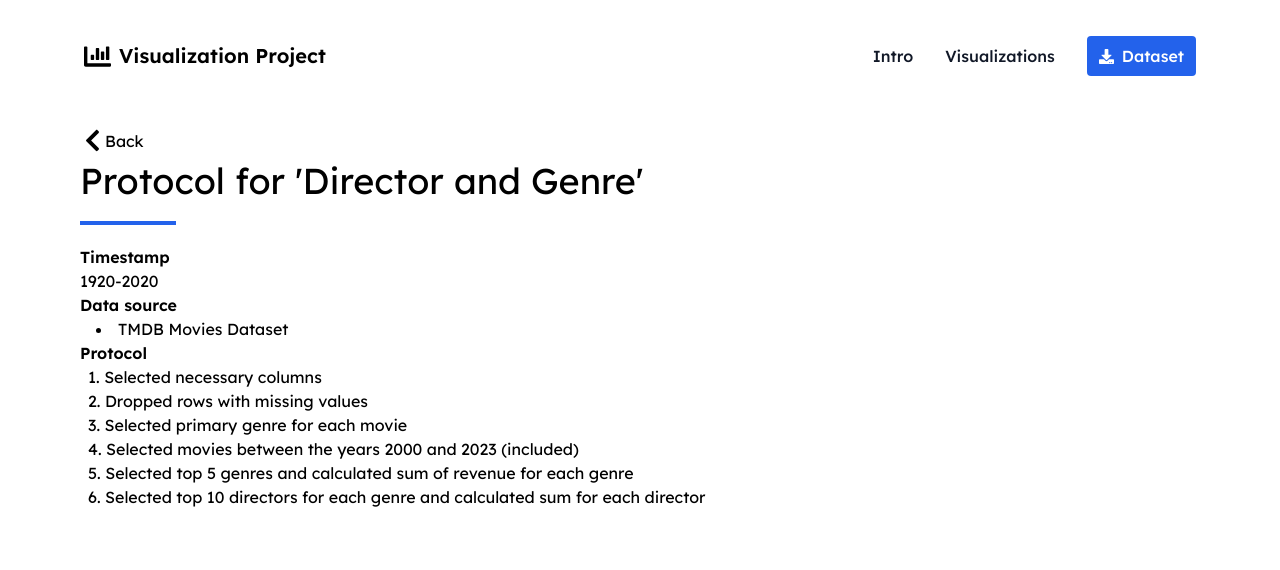
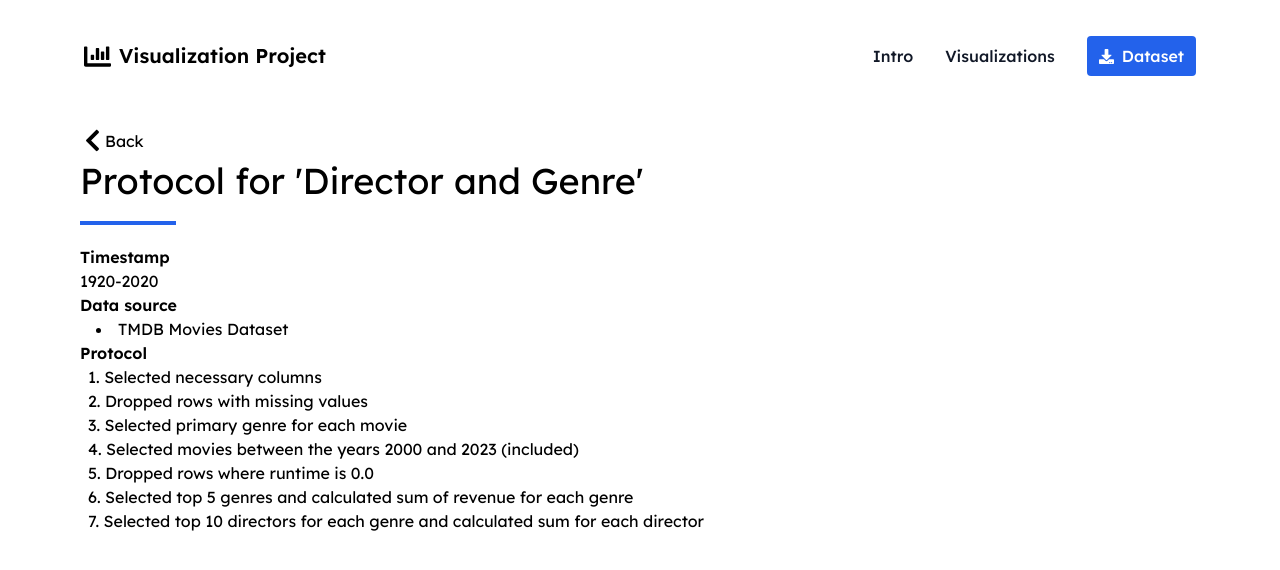
Before and after one commit to SamHufkens/data_vis_project_website, a React (Vite) app: page /protocol2 in a window 1280 px wide. Shown: the top 570 px of the page. Built offline with nearby package versions, Linux system fonts and the light colour scheme.

Commit message:
changed website

```diff
--- a/src/pages/HomePage.tsx
+++ b/src/pages/HomePage.tsx
@@ -33,7 +33,7 @@ const HomePage = () => {
         sandbox="allow-same-origin allow-forms allow-scripts allow-downloads allow-popups allow-popups-to-escape-sandbox allow-top-navigation-by-user-activation"
       ></iframe>
       ),
-      link_to_dataset: "https://drive.google.com/file/d/1pCSezlJmi1oEu9icgm-IVzZVUADN1Tks/view?usp=sharing",
+      link_to_dataset: "https://drive.google.com/file/d/1TjyO3f3FYkXn-qiEyqQzPMOzFB4xvKE_/view?usp=sharing",
       link_to_protocol: "/protocol1",
     },
     {
@@ -50,7 +50,7 @@ const HomePage = () => {
         sandbox="allow-same-origin allow-forms allow-scripts allow-downloads allow-popups allow-popups-to-escape-sandbox allow-top-navigation-by-user-activation"
       ></iframe>
       ),
-      link_to_dataset: "https://drive.google.com/file/d/1pCSezlJmi1oEu9icgm-IVzZVUADN1Tks/view?usp=sharing",
+      link_to_dataset: "https://drive.google.com/file/d/1TjyO3f3FYkXn-qiEyqQzPMOzFB4xvKE_/view?usp=sharing",
       link_to_protocol: "/protocol2",
     },
     {
@@ -67,7 +67,7 @@ const HomePage = () => {
         sandbox="allow-same-origin allow-forms allow-scripts allow-downloads allow-popups allow-popups-to-escape-sandbox allow-top-navigation-by-user-activation"
         ></iframe>
       ),
-      link_to_dataset: "https://drive.google.com/file/d/1pCSezlJmi1oEu9icgm-IVzZVUADN1Tks/view?usp=sharing",
+      link_to_dataset: "https://drive.google.com/file/d/1TjyO3f3FYkXn-qiEyqQzPMOzFB4xvKE_/view?usp=sharing",
       link_to_protocol: "/protocol3",
     },
     {
@@ -84,7 +84,7 @@ const HomePage = () => {
         sandbox="allow-same-origin allow-forms allow-scripts allow-downloads allow-popups allow-popups-to-escape-sandbox allow-top-navigation-by-user-activation"
         ></iframe>
       ),
-      link_to_dataset: "https://drive.google.com/file/d/1pCSezlJmi1oEu9icgm-IVzZVUADN1Tks/view?usp=sharing",
+      link_to_dataset: "https://drive.google.com/file/d/1TjyO3f3FYkXn-qiEyqQzPMOzFB4xvKE_/view?usp=sharing",
       link_to_protocol: "/protocol4",
     }
   ]
--- a/src/pages/ProtocolPage1.tsx
+++ b/src/pages/ProtocolPage1.tsx
@@ -38,8 +38,9 @@ function ProtocolPage1() {
                 <li>2. Dropped rows with missing values</li>
                 <li>3. Selected primary genre for each movie</li>
                 <li>4. Selected movies between the years 2000 and 2023 (included)</li>
-                <li>5. Grouped data by release year</li>
-                <li>6. Calculated sum of box office for each year</li>
+                <li>5. Dropped rows where runtime is 0.0</li>
+                <li>6. Grouped data by release year</li>
+                <li>7. Calculated sum of box office for each year</li>
               </ol>
             </div>
           </div>
--- a/src/pages/ProtocolPage2.tsx
+++ b/src/pages/ProtocolPage2.tsx
@@ -38,8 +38,9 @@ function ProtocolPage2() {
                 <li>2. Dropped rows with missing values</li>
                 <li>3. Selected primary genre for each movie</li>
                 <li>4. Selected movies between the years 2000 and 2023 (included)</li>
-                <li>5. Selected top 5 genres and calculated sum of revenue for each genre</li>
-                <li>6. Selected top 10 directors for each genre and calculated sum for each director</li>
+                <li>5. Dropped rows where runtime is 0.0</li>
+                <li>6. Selected top 5 genres and calculated sum of revenue for each genre</li>
+                <li>7. Selected top 10 directors for each genre and calculated sum for each director</li>
               </ol>
             </div>
 
--- a/src/pages/ProtocolPage3.tsx
+++ b/src/pages/ProtocolPage3.tsx
@@ -38,8 +38,9 @@ function ProtocolPage3() {
                 <li>2. Dropped rows with missing values</li>
                 <li>3. Selected primary genre for each movie</li>
                 <li>4. Selected movies between the years 2000 and 2023 (included)</li>
-                <li>5. Added a new column 'month'</li>
-                <li>6. Grouped by month and revenue and then averaged the box office for each month</li>
+                <li>5. Dropped rows where runtime is 0.0</li>
+                <li>6. Added a new column 'month'</li>
+                <li>7. Grouped by month and revenue and then averaged the box office for each month</li>
             </ol>
           </div>
 
--- a/src/pages/ProtocolPage4.tsx
+++ b/src/pages/ProtocolPage4.tsx
@@ -38,6 +38,7 @@ function ProtocolPage4() {
                 <li>2. Dropped rows with missing values</li>
                 <li>3. Selected primary genre for each movie</li>
                 <li>4. Selected movies between the years 2000 and 2023 (included)</li>
+                <li>5. Dropped rows where runtime is 0.0</li>
             </ol>
           </div>
 
```
